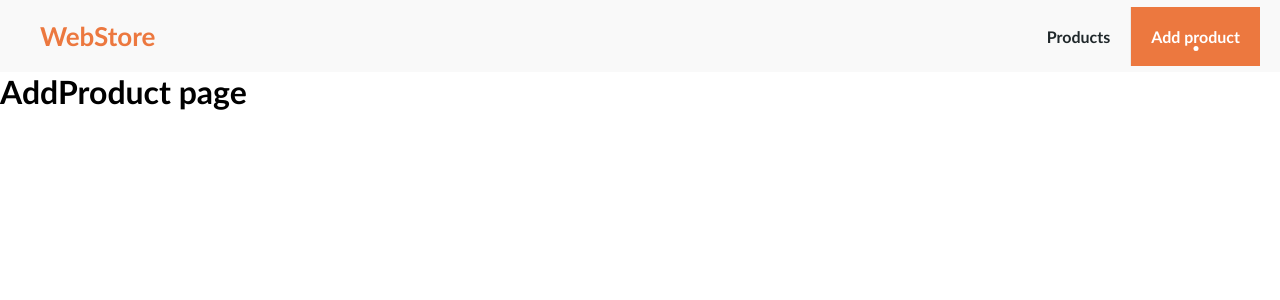
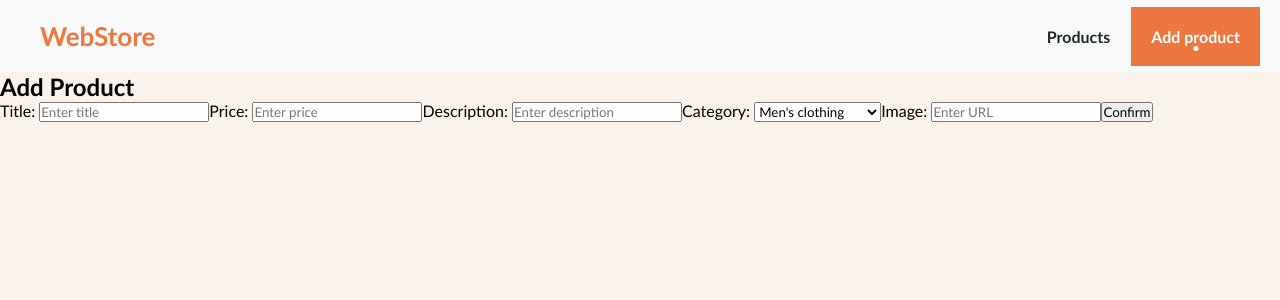
Before and after one commit to JosipVojkovic/Internship-15-WebStore, a React (Vite) app: page /AddProduct in a window 1280 px wide. Shown: the top 300 px of the page. Built offline with nearby package versions, Linux system fonts and the light colour scheme.

Commit message:
Add html for AddProduct page

```diff
--- a/src/index.css
+++ b/src/index.css
@@ -11,3 +11,7 @@
   box-sizing: border-box;
   font-family: Calibri, "Trebuchet MS", sans-serif;
 }
+
+body {
+  background-color: var(--secondaryBgColor);
+}
--- a/src/pages/AddProduct.tsx
+++ b/src/pages/AddProduct.tsx
@@ -1,5 +1,45 @@
 import "./AddProduct.css";
 
 export default function AddProduct() {
-  return <h1>AddProduct page</h1>;
+  return (
+    <section className="addProduct-section">
+      <h1>Add Product</h1>
+      <form>
+        <label htmlFor="title">
+          Title: <input id="title" type="text" placeholder="Enter title" />
+        </label>
+
+        <label htmlFor="price">
+          Price:{" "}
+          <input
+            id="price"
+            type="number"
+            step="0.01"
+            placeholder="Enter price"
+          />
+        </label>
+
+        <label htmlFor="description">
+          Description:{" "}
+          <input id="description" type="text" placeholder="Enter description" />
+        </label>
+
+        <label htmlFor="category">
+          Category:{" "}
+          <select id="category">
+            <option value="men's clothing">Men's clothing</option>
+            <option value="women's clothing">Women's clothing</option>
+            <option value="jewelery">Jewelery</option>
+            <option value="electronics">Electronics</option>
+          </select>
+        </label>
+
+        <label htmlFor="image">
+          Image: <input id="image" type="url" placeholder="Enter URL" />
+        </label>
+
+        <button type="button">Confirm</button>
+      </form>
+    </section>
+  );
 }
--- a/src/pages/Products.css
+++ b/src/pages/Products.css
@@ -19,10 +19,9 @@
 }
 
 .products-container > .product-card {
-  flex: 1 1 calc(25% - 20px);
   display: flex;
   flex-direction: column;
-  max-width: calc(25% - 20px);
+  max-width: calc(20% - 20px);
   background-color: var(--primaryBgColor);
   padding: 5px;
   border-radius: 0 0 20px 20px;
@@ -36,7 +35,7 @@
 .product-image > img {
   width: 100%;
   height: 100%;
-  max-height: 400px;
+  max-height: 300px;
 }
 
 .product-card > .product-text {
--- a/src/pages/Products.tsx
+++ b/src/pages/Products.tsx
@@ -88,6 +88,23 @@ export default function Products() {
             <p>$ 109.95</p>
           </div>
         </div>
+
+        <div className="product-card">
+          <div className="product-image">
+            <img src="https://fakestoreapi.com/img/71-3HjGNDUL._AC_SY879._SX._UX._SY._UY_.jpg" />
+          </div>
+
+          <div className="product-text">
+            <div className="review-container">
+              <p>
+                ⭐<span className="review-rating">4.1</span>
+              </p>
+              <p>(229 Recenzija)</p>
+            </div>
+            <h3>Mens Casual Premium Slim Fit T-Shirts</h3>
+            <p>$ 22.3</p>
+          </div>
+        </div>
       </div>
     </section>
   );
```
